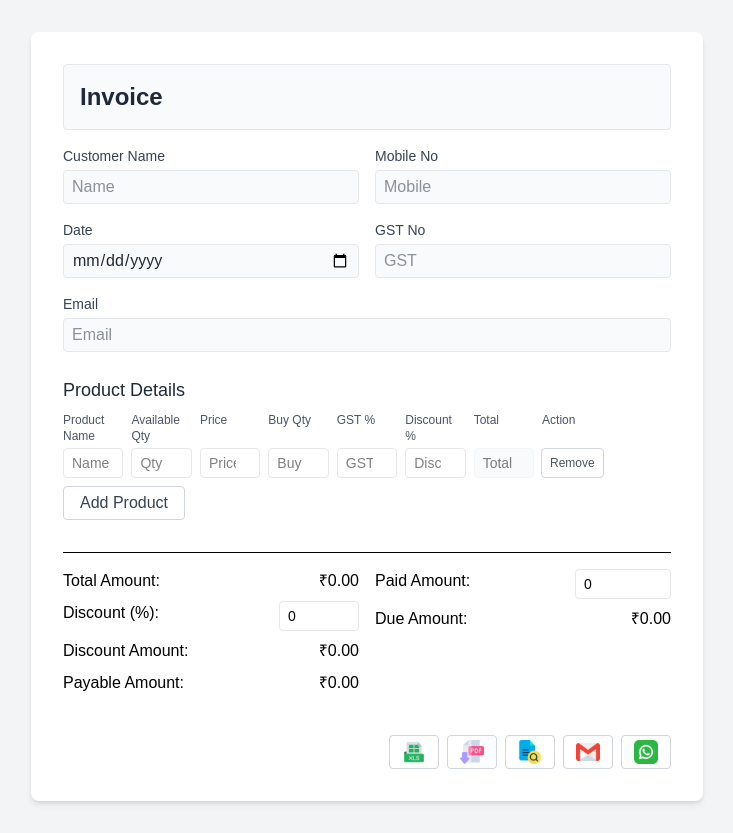
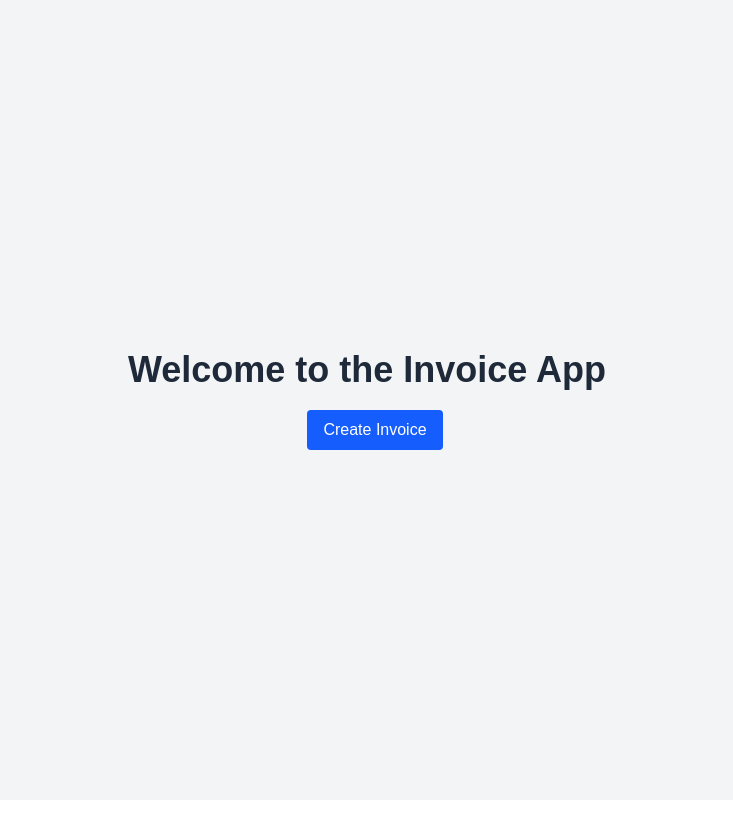
Before and after one commit to UDAYY2508/invoice-app, a React (Vite) app: page / in a window 1280 px wide. Shown: the whole page, without its empty margins (273-1006 px from the left). After the commit the page ends 800 px from the top, so only its background shows below. Built offline with nearby package versions, Linux system fonts and the light colour scheme.

Commit message:
feat: add LandingPg component and update routing in App

```diff
--- /dev/null
+++ b/components/LandingPg.jsx
@@ -0,0 +1,16 @@
+import React, { use } from 'react';
+import { Navigate, useNavigate } from 'react-router-dom';
+
+function LandingPg() {
+
+    const navigate = useNavigate();
+    return (
+        <div className="flex flex-col items-center justify-center h-screen bg-gray-100">
+            <h1 className='text-4xl font-bold text-gray-800 mb-5'>Welcome to the Invoice App</h1>
+            <button onClick={() => navigate('/app')} className="ml-4 px-4 py-2 bg-blue-600 text-white rounded hover:bg-blue-700">Create Invoice</button>
+        </div>
+
+    );
+}
+
+export default LandingPg;
--- a/src/App.jsx
+++ b/src/App.jsx
@@ -10,6 +10,7 @@ import Content from '../components/Content';
 import Product from '../components/Product';
 import Footer from '../components/Footer';
 import Preview from '../components/Preview';
+import LandingPg from '../components/LandingPg';
 
 function MainApp() {
   const [customer, setCustomer] = useState({
@@ -117,7 +118,8 @@ const handleSendEmail = async () => {
 export default function App() {
   return (
     <Routes>
-      <Route path="/" element={<MainApp />} />
+      <Route path="/" element={<LandingPg />} />
+      <Route path="/app" element={<MainApp />} />
       <Route path="/preview" element={<Preview />} />
     </Routes>
   );
```
